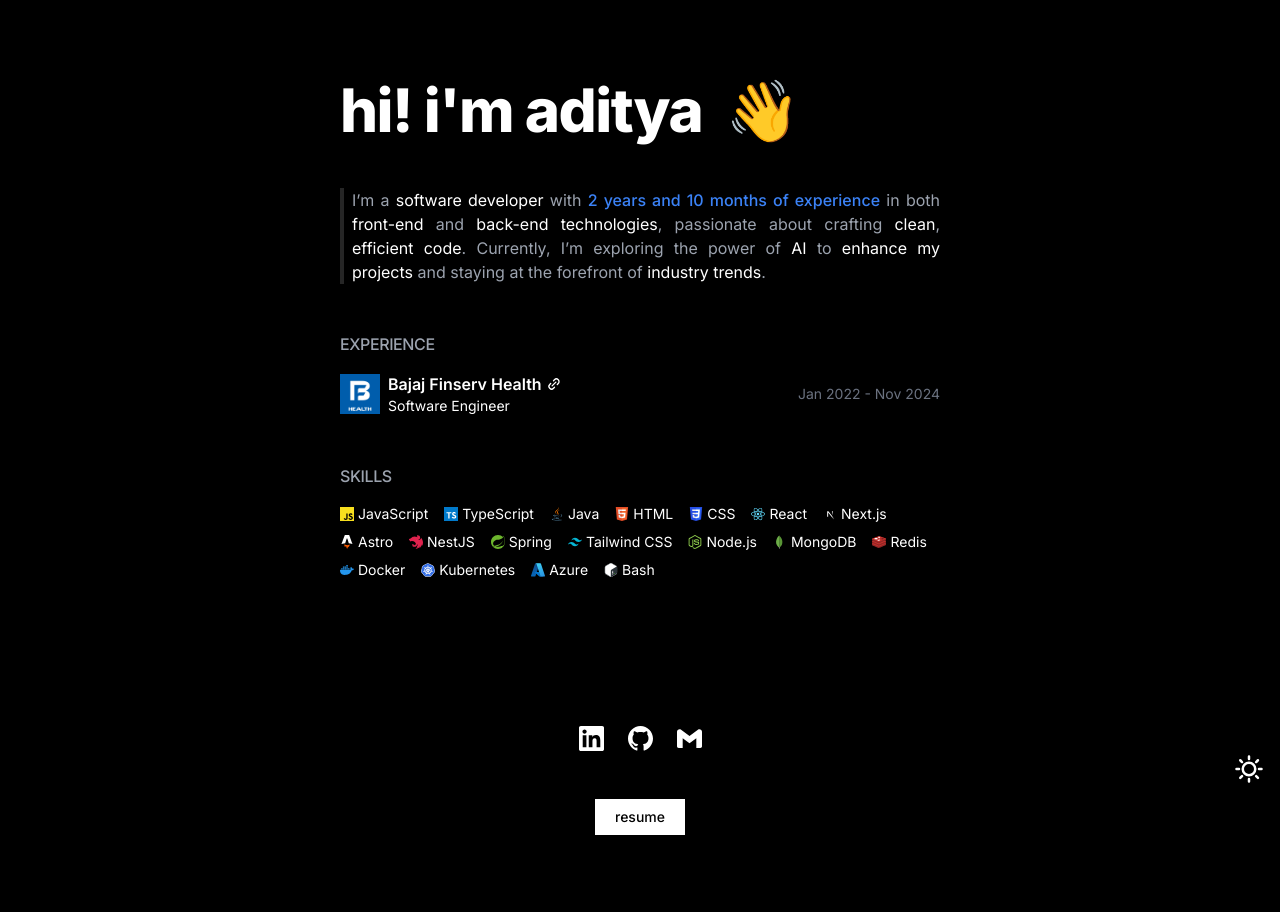
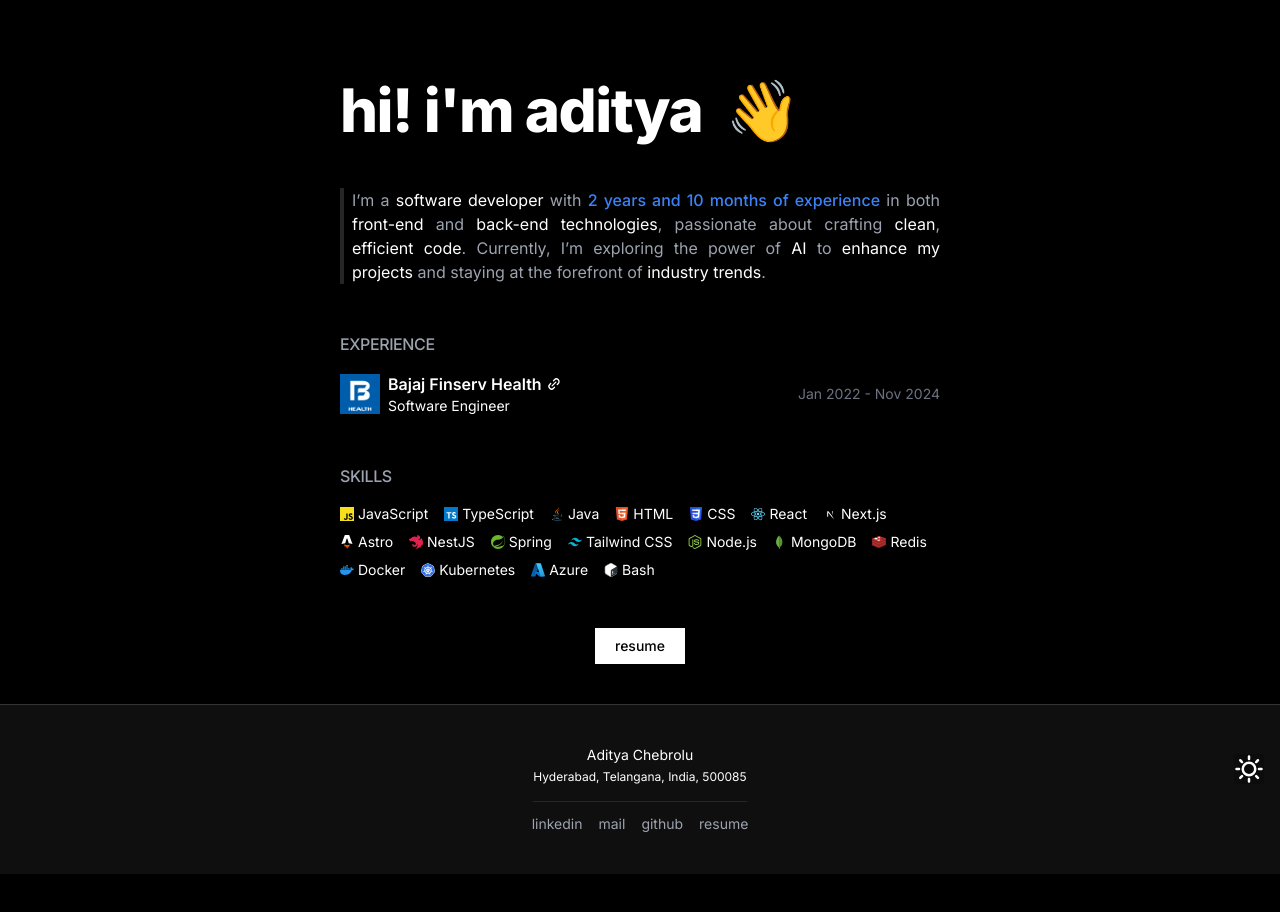
Before and after one commit to aditya-chebrolu/portfolio, a Next.js app: page / in a window 1280 px wide. Shown: the top 912 px of the page. After the commit the page ends 874 px from the top, so only its background shows below. Built offline with nearby package versions, Linux system fonts and the light colour scheme.

Commit message:
code changes

```diff
--- a/src/app/(home)/components/contact.tsx
+++ b/src/app/(home)/components/contact.tsx
@@ -1,25 +1,21 @@
 "use client";
 import React from "react";
-import In from "@svgs/social/in.svg";
-import Github from "@svgs/social/github.svg";
-import Mail from "@svgs/social/gmail.svg";
 import Link from "next/link";
 import data from "@/data/home/contact.json";
-
+import { socialLogos as icons } from "@/utils/icons";
 const Contact = () => {
   const animClass =
-    "*:h-[25px] *:w-[25px] *:fill-black *:dark:fill-white hover:scale-150 duration-100 [&:hover~*]:scale-75 has-sibling-hover:scale-75";
+    "*:h-[25px] *:w-[25px] *:fill-black *:dark:fill-white hover:scale-150 duration-100 hover-has-sibling:scale-75 has-hover-sibling:scale-75";
   return (
     <div className="flex justify-center gap-6">
-      <Link href={data.linkedin} className={animClass}>
-        <In />
-      </Link>
-      <Link href={data.github} className={animClass}>
-        <Github />
-      </Link>
-      <Link href={data.mail} className={animClass}>
-        <Mail />
-      </Link>
+      {data.map(obj => {
+        const Icon = icons[obj.label];
+        return (
+          <Link href={obj.url} className={animClass} key={obj.label}>
+            <Icon />
+          </Link>
+        );
+      })}
     </div>
   );
 };
--- a/src/app/(home)/page.tsx
+++ b/src/app/(home)/page.tsx
@@ -37,13 +37,13 @@
 
 export default function Home() {
   return (
-    <PageWrapper>
+    <PageWrapper className="mb-10">
       <Title>hi! i&apos;m aditya &nbsp;👋</Title>
       <AboutMe />
       <Experience />
       <Skills />
-      <Spacer h={50} />
-      <Contact />
+      {/* <Spacer h={50} /> */}
+      {/* <Contact /> */}
       <a
         href="/resume.pdf"
         target="_blank"
@@ -51,7 +51,6 @@
       >
         resume
       </a>
-      <Spacer h={150} />
     </PageWrapper>
   );
 }
--- a/src/app/experience/[company]/layout.tsx
+++ b/src/app/experience/[company]/layout.tsx
@@ -8,7 +8,7 @@
   const res = data[key as keyof typeof data];
 
   return {
-    title: `Experience at ${res.name}`,
+    title: `Aditya Chebrolu | Experience at ${res.name}`,
     description: `An in-depth look at my work and accomplishments at ${res.name}, highlighting key projects and my contributions to the team.`,
     keywords: res.meta.keywords,
     openGraph: {
--- a/src/app/experience/[company]/page.tsx
+++ b/src/app/experience/[company]/page.tsx
@@ -4,7 +4,6 @@
 import Title from "@/components/title";
 import experience from "@/data/experience.json";
 import { useParams } from "next/navigation";
-import Spacer from "@/components/spacer";
 type ExperienceDataType = (typeof experience)[keyof typeof experience];
 
 const ExperiencePage = () => {
@@ -22,7 +21,6 @@
         dangerouslySetInnerHTML={{ __html: data.description }}
       />
       <ExperiencePoints data={data} />
-      <Spacer h={100} />
     </PageWrapper>
   );
 };
--- a/src/app/notes/components/content.tsx
+++ b/src/app/notes/components/content.tsx
@@ -1,5 +1,5 @@
 "use client";
-import { DataObject } from "../not-page";
+import { DataObject } from "../page";
 import useSelectedNotes from "../hooks/use-selected-notes";
 import AllTags from "./all-tags";
 import Notes from "./notes";
--- a/src/app/notes/components/notes.tsx
+++ b/src/app/notes/components/notes.tsx
@@ -1,5 +1,5 @@
 import Link from "next/link";
-import { DataObject } from "../not-page";
+import { DataObject } from "../page";
 
 const Notes = ({ notes }: { notes: DataObject[]; selectedTags: Set<string>; toggleTag: (tag: string) => () => void }) => {
   return (
--- a/src/app/notes/hooks/use-selected-notes.ts
+++ b/src/app/notes/hooks/use-selected-notes.ts
@@ -1,5 +1,5 @@
 import { ChangeEvent, useRef, useState } from "react";
-import { DataObject } from "../not-page";
+import { DataObject } from "../page";
 import Fuse from "fuse.js";
 
 const useSelectedNotes = (notes: DataObject[]) => {
--- a/src/components/page-wrapper.tsx
+++ b/src/components/page-wrapper.tsx
@@ -1,8 +1,19 @@
 import { cn } from "@/lib/utils";
 import React from "react";
+import contact from "@data/home/contact.json";
+import Link from "next/link";
 
-const PageWrapper = ({ children, className }: { children: React.ReactNode; className?: string }) => {
+const PageWrapper = ({
+  children,
+  className,
+  showFooter = true
+}: {
+  children: React.ReactNode;
+  className?: string;
+  showFooter?: boolean;
+}) => {
   return (
+    <>
       <main
         className={cn(
           "my-[var(--block-spacing)] grid grid-cols-[25px_1fr_25px] grid-rows-[auto] gap-y-10 md:grid-cols-[1fr_600px_1fr] md:gap-y-12 [&>*:not(.col-span-full)]:col-[2/3]",
@@ -11,6 +22,24 @@
       >
         {children}
       </main>
+      {showFooter && (
+        <footer className="flex flex-col items-center gap-1 border-t bg-accent py-[40px] text-sm dark:border-[#343434] dark:bg-[#0F0F0F]">
+          <div>Aditya Chebrolu</div>
+          <div className="border-b pb-4 text-xs">Hyderabad, Telangana, India, 500085</div>
+          <div className="mt-2 flex gap-4">
+            {contact.map(obj => (
+              <Link
+                key={obj.label}
+                href={obj.url}
+                className="dark:hover-has-sibling:text-gray-400/50 dark:has-hover-sibling:text-gray-400/50 has-hover-sibling:text-muted-foreground/50 hover-has-sibling:text-muted-foreground/50 cursor-pointer text-muted-foreground duration-200 hover:scale-110 hover:text-black hover:underline dark:text-gray-400 dark:hover:text-white"
+              >
+                {obj.label}
+              </Link>
+            ))}
+          </div>
+        </footer>
+      )}
+    </>
   );
 };
 
--- a/src/data/home/contact.json
+++ b/src/data/home/contact.json
@@ -1,5 +1,9 @@
-{
-  "linkedin": "https://www.linkedin.com/in/adityachebrolu",
-  "github": "https://github.com/aditya-chebrolu",
-  "mail": "mailto:mail@adityachebrolu.com"
-}
+[
+  {
+    "label": "linkedin",
+    "url": "https://www.linkedin.com/in/adityachebrolu"
+  },
+  { "label": "mail", "url": "mailto:mail@adityachebrolu.com" },
+  { "label": "github", "url": "https://github.com/aditya-chebrolu" },
+  { "label": "resume", "url": "/resume.pdf" }
+]
--- a/src/utils/icons.ts
+++ b/src/utils/icons.ts
@@ -22,6 +22,10 @@
 
 import BajajLogo from "@assets/bajaj.png";
 import AmgenLogo from "@assets/amgen.jpeg";
+
+import LinkedinIcon from "@svgs/social/in.svg";
+import MailIcon from "@svgs/social/gmail.svg";
+import GithubIcon from "@svgs/social/github.svg";
 
 export const icons = {
   // Programming Languages
@@ -129,3 +133,9 @@
   bajaj: BajajLogo,
   amgen: AmgenLogo
 };
+
+export const socialLogos = {
+  linkedin: LinkedinIcon,
+  github: GithubIcon,
+  mail: MailIcon
+};
--- a/tailwind.config.ts
+++ b/tailwind.config.ts
@@ -66,7 +66,8 @@
   plugins: [
     require("tailwindcss-animate"),
     plugin(function ({ addVariant }) {
-      addVariant("has-sibling-hover", "&:has(~ *:hover)"); // Define the custom variant
+      addVariant("has-hover-sibling", "&:has(~ *:hover)"); // Define the custom variant
+      addVariant("hover-has-sibling", "&:hover~*");
     })
   ]
 };
```
Also changed, not shown: src/app/notes/page.tsx (renamed from src/app/notes/not-page.tsx). Lines whose indentation alone changed are shown as unchanged.
